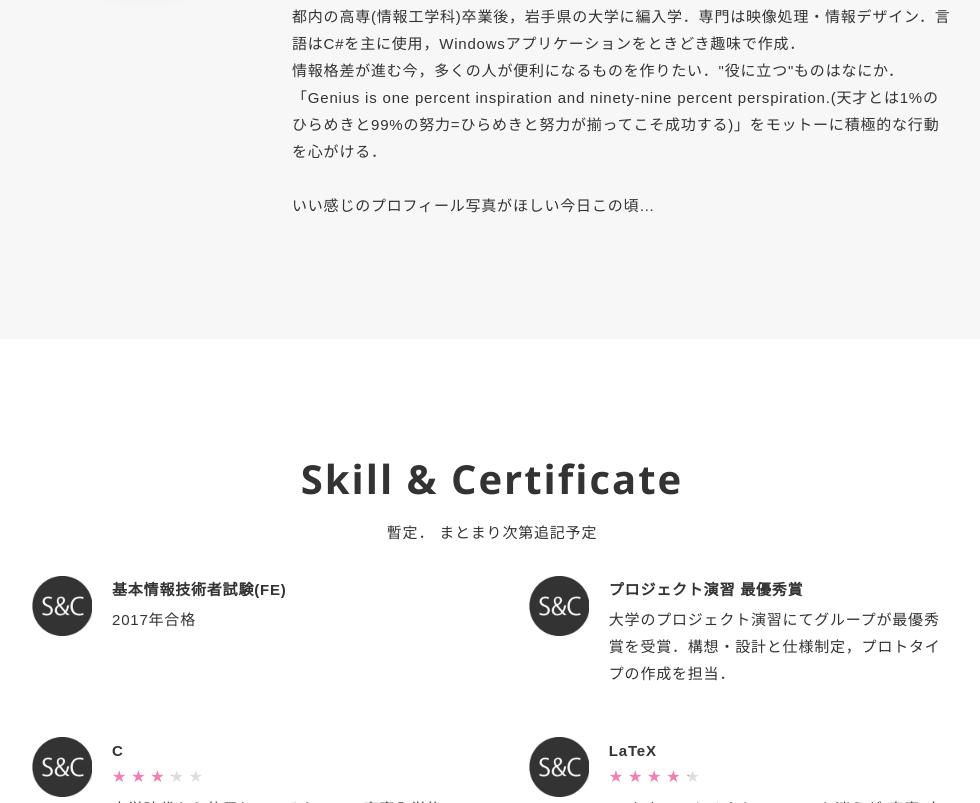
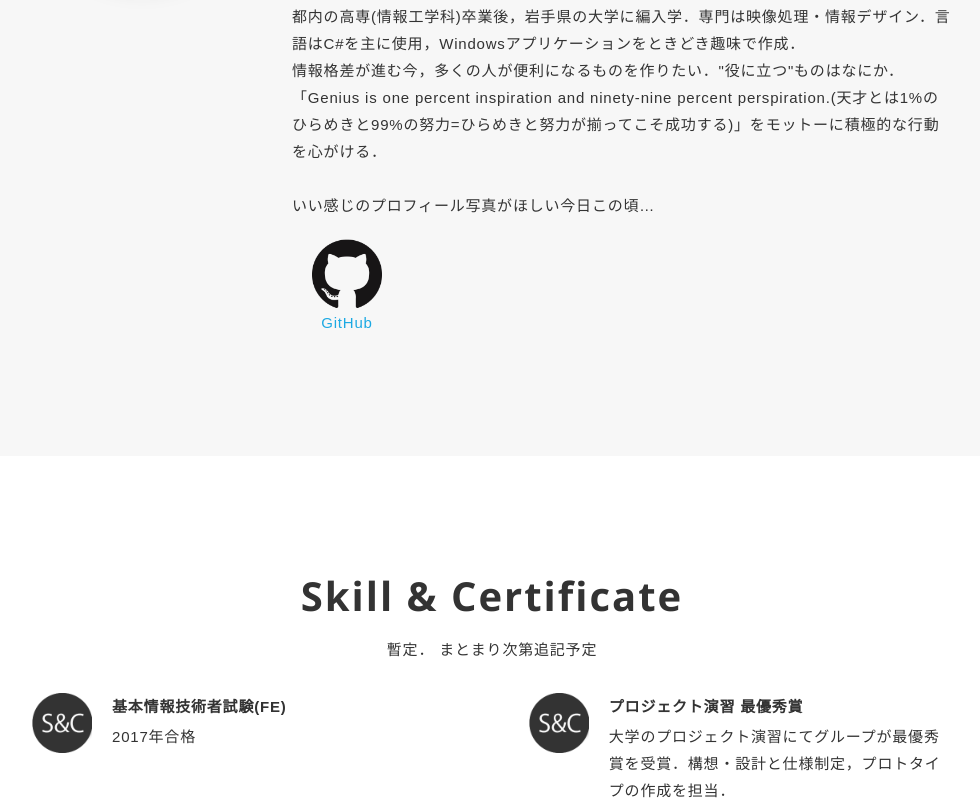
Before and after one commit to YutaYoshioka/portfolio, a plain HTML site: page index.html in a window 1280 px wide. Shown: the part 1253-2056 px from the top of the page, without its empty margins (148-1128 px from the left). Drawn offline with nearby package versions, Linux system fonts and the light colour scheme.

Commit message:
[add] GitHub link

```diff
--- a/css/style.css
+++ b/css/style.css
@@ -403,6 +403,12 @@ li {
   text-align: center;
 }
 
+.GitHub-item {
+  width: 70px;
+  margin: 0 20px;
+  text-align: center;
+}
+
 .contact-text {
   margin-top: 10px;
   text-align: center;
--- a/index.html
+++ b/index.html
@@ -76,6 +76,11 @@
 				  「Genius is one percent inspiration and ninety-nine percent perspiration.(天才とは1%のひらめきと99%の努力=ひらめきと努力が揃ってこそ成功する)」をモットーに積極的な行動を心がける．<br>
 				  <br>
 				  いい感じのプロフィール写真がほしい今日この頃…
+				  <br>
+				  <li class="GitHub-item">
+                <a class="contact-link" href="https://github.com/YutaYoshioka" target="_blank"><img class="contact-image"
+                    src="img/contact/icon_gh.png" alt="">GitHub</a>
+              </li>
                 </p>
               </div>
             </div>
@@ -261,6 +266,7 @@
                 <a class="contact-link" href="https://www.facebook.com/YutaYoshiokaYY" target="_blank"><img class="contact-image"
                     src="img/contact/icon_fb.png" alt=""></a>
               </li>
+
             </ul>
             <div class="contact-text">g031s314(a)s.iwate-pu.ac.jp</div>
           </div>
```
Also changed, not shown: img/contact/icon_gh.png (added).
